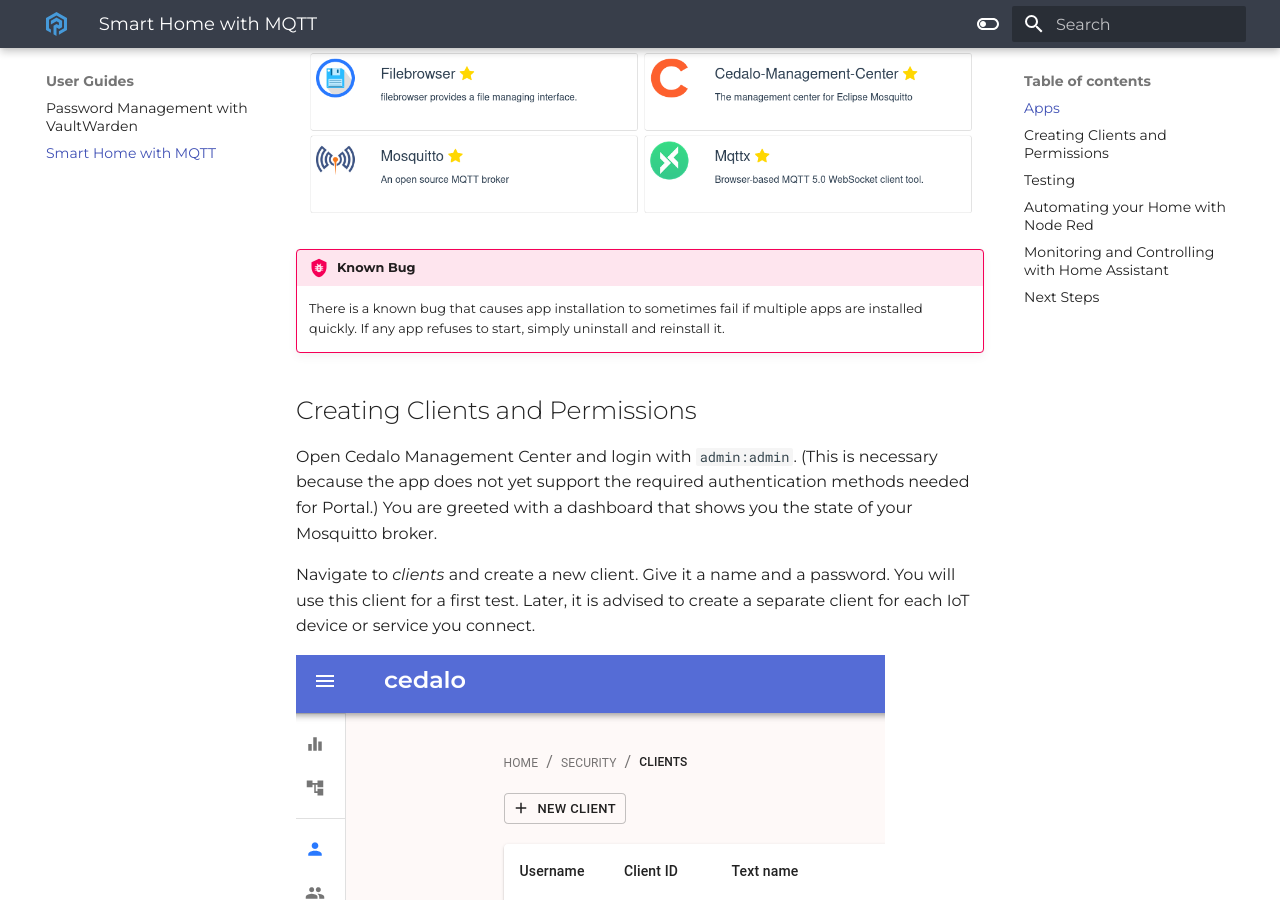
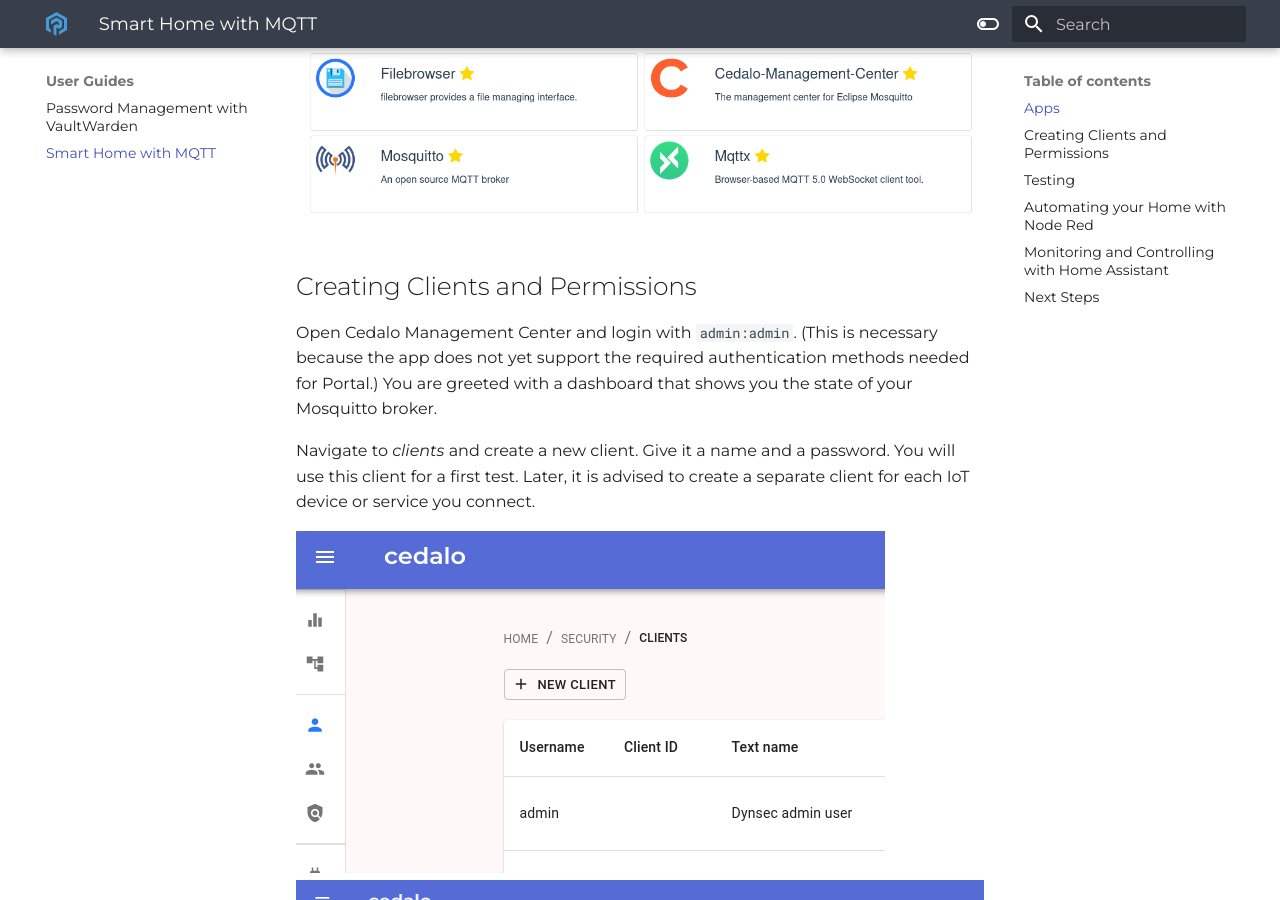
Before and after one commit to FreeshardBase/documentation, an MkDocs documentation site: the page built from docs/user_guides/smart_home.md, in a window 1280 px wide and 900 px high, scrolled down 814 px. Built offline with MkDocs 1.6.1 and Material for MkDocs 9.7.7, drawn with Linux system fonts in a browser that asks for light colours.

Commit message:
remove known bug info from smart home guide

```diff
--- a/docs/user_guides/smart_home.md
+++ b/docs/user_guides/smart_home.md
@@ -26,10 +26,6 @@
 you can install [MQTTX](https://mqttx.app/web){target=_blank} as well.
 
 ![Screenshot of installed apps](smart_home_img/installed_apps.png)
-
-!!! bug "Known Bug"
-    There is a known bug that causes app installation to sometimes fail if multiple apps are installed quickly.
-    If any app refuses to start, simply uninstall and reinstall it.
 
 ## Creating Clients and Permissions
 
```
